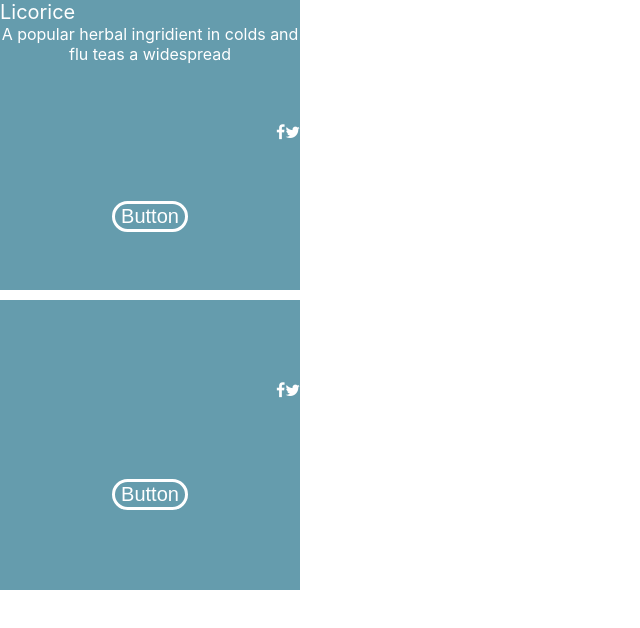
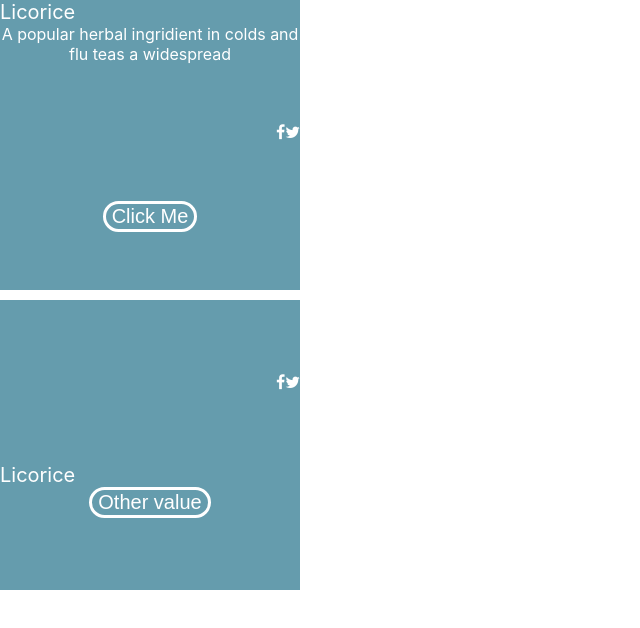
Before and after one commit to nirnaor/infoelements, a React (Create React App) app: page / in a window 1280 px wide. Shown: the top 628 px of the page, without its empty margins (0-640 px from the left). Built offline with nearby package versions, Linux system fonts and the light colour scheme.

Commit message:
Rendering more stuff from config.

```diff
--- a/src/App.js
+++ b/src/App.js
@@ -17,11 +17,10 @@ function InfoTitle(props) {
   )
 }
 
-function InfoDescription() {
+function InfoDescription(props) {
   return (
         <div className="description">
-          A popular herbal ingridient in colds and flu teas
-          a widespread
+          {props.text}
         </div>
   )
 }
@@ -36,10 +35,10 @@ function InfoIcons() {
 }
 
 
-function InfoCustomButton() {
+function InfoCustomButton(props) {
   return (
         <div className="custombutton">
-          <input type="button" value="Button" />
+          <input type="button" value={props.buttonText}/>
         </div>
   )
 }
--- a/src/config.js
+++ b/src/config.js
@@ -15,11 +15,13 @@ const config = {
       textHorizontalPadding: 5
     },
     descriptionParams: {
+      text: "A popular herbal ingridient in colds and flu teas a widespread",
       horizontalAlignment: "LEFT",
       textVerticalPadding: 3,
       textHorizontalPadding: 5
     },
     buttonParams: {
+      buttonText: "Click Me",
       horizontalAlignment: "CENTER",
       borderWidth: 3,
       borderColor: "red"
@@ -37,7 +39,7 @@ const config = {
     order: {
       top: [],
       middle: ['Icons'],
-      bottom: ['CustomButton']
+      bottom: ['Title', 'CustomButton']
     },
     enabled: {
       CustomButton: true
@@ -54,6 +56,7 @@ const config = {
       textHorizontalPadding: 5
     },
     buttonParams: {
+      buttonText: "Other value",
       horizontalAlignment: "CENTER",
       borderWidth: 3,
       borderColor: "red"
```
